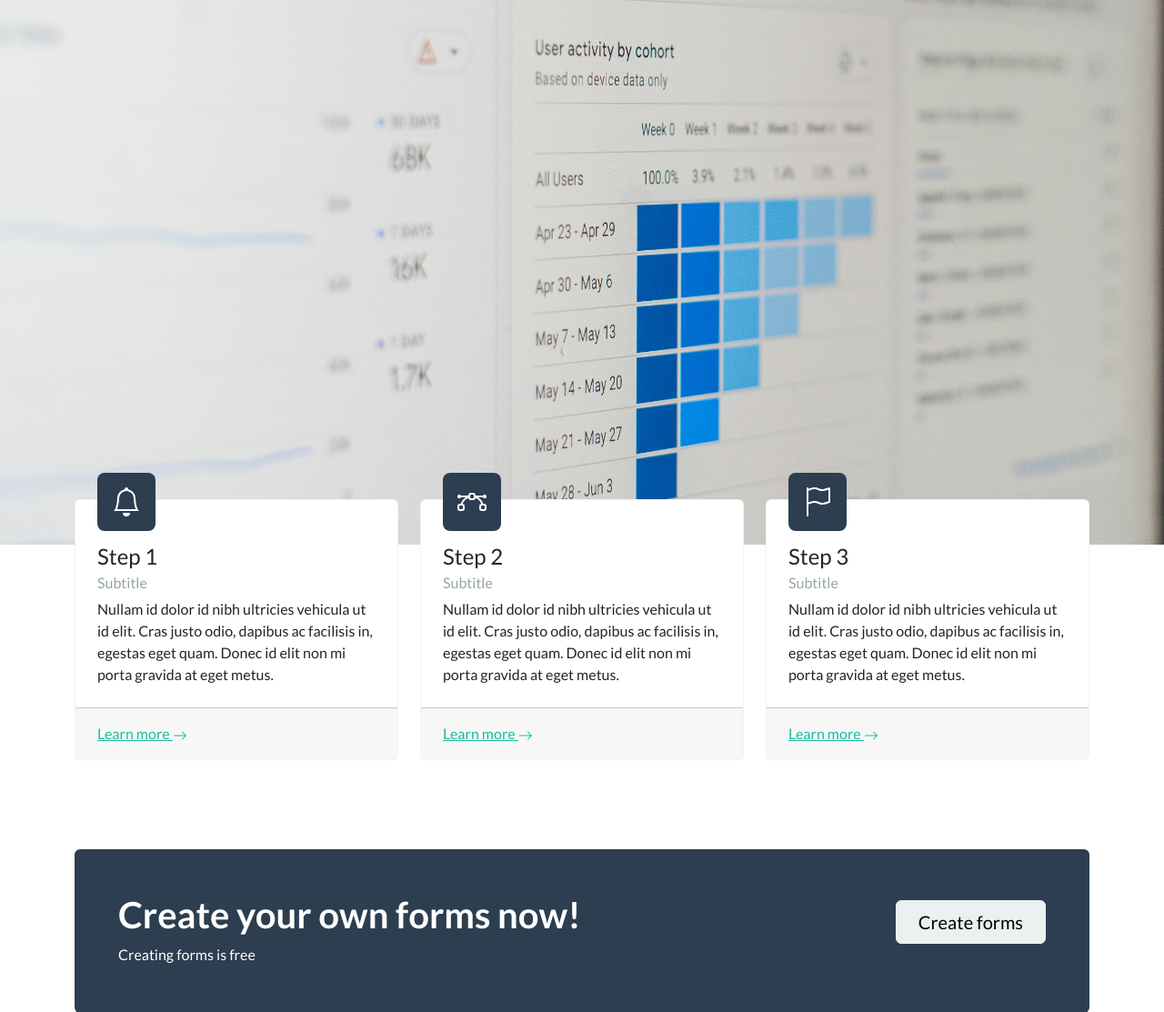
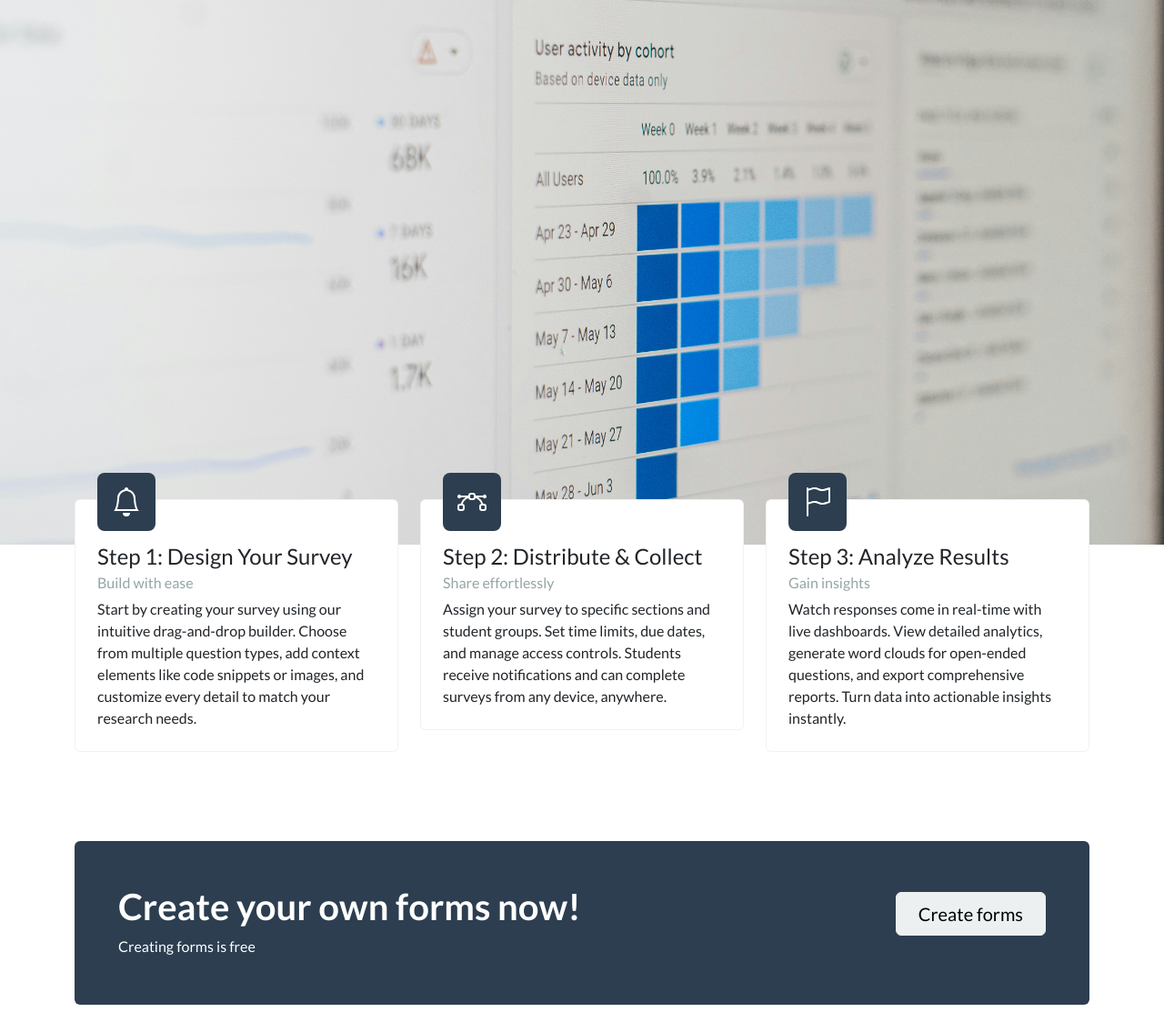
Before and after one commit to CritiasX/Survey-Web-Builder-Django, a Django app: page / in a window 1280 px wide. Shown: the part 1617-2730 px from the top of the page at 91% size. Run offline with Django 5.2, Linux system fonts and the light colour scheme; data comes from the database, SQL or seed files in the repository; both versions use the stored data as it was after the commit; some libraries are stand-ins or nearby versions.

Commit message:
balik text

```diff
--- a/WebSurvey/templates/landingPage.html
+++ b/WebSurvey/templates/landingPage.html
@@ -36,7 +36,7 @@
         <div class="container">
             <div class="text-center p-4 p-lg-5" data-aos="fade-up" data-aos-duration="500" data-aos-delay="200">
                 <p class="fw-bold text-primary mb-2">Welcome to&nbsp;ResponsePro</p>
-                <h1 class="fw-bold mb-4">Transform Feedback into <br>Actionable Strategy.</h1><button class="btn btn-primary fs-5 me-2 px-4 py-2" type="button">Learn more</button>
+                <h1 class="fw-bold mb-4">Transform Feedback into <br>Actionable Strategy.</h1><a class="btn btn-primary fs-5 me-2 px-4 py-2" href="#capabilities">Learn more</a>
             </div>
         </div>
     </section>
@@ -47,14 +47,14 @@
                     <div class="col-md-10 col-xl-8 text-center d-flex d-sm-flex d-md-flex justify-content-center align-items-center justify-content-md-start align-items-md-center justify-content-xl-center mx-auto" data-aos="fade-down">
                         <div data-aos="fade-down">
                             <h1 class="text-uppercase fw-bold mb-0">Start Building Your Survey Now.</h1>
-                            <p class="mb-4"><br>Create tailored surveys in minutes. Whether you need feedback, research insights, or quick responses, our easy-to-use survey builder helps you design, share, and collect results effortlessly.<br><br></p><button class="btn btn-light fs-5 pt-xxl-2 px-4 py-2" type="button">Create survey</button>
+                            <p class="mb-4"><br>Create tailored surveys in minutes. Whether you need feedback, research insights, or quick responses, our easy-to-use survey builder helps you design, share, and collect results effortlessly.<br><br></p><a class="btn btn-light fs-5 pt-xxl-2 px-4 py-2" href="{% url 'survey_create' %}">Create survey</a>
                         </div>
                     </div>
                 </div>
             </div>
         </div>
     </section>
-    <div class="container mb-xxl-5 pb-xxl-5 py-4 py-xl-5">
+    <div class="container mb-xxl-5 pb-xxl-5 py-4 py-xl-5" id="capabilities">
         <div class="row mb-5">
             <div class="col-md-8 col-xl-6 text-center mx-auto" data-aos="fade-up" data-aos-duration="300">
                 <h2>Capabilities</h2>
@@ -108,13 +108,10 @@
                             <div class="bs-icon-lg bs-icon-rounded bs-icon-primary position-absolute d-flex flex-shrink-0 justify-content-center align-items-center mb-3 bs-icon" style="top: -30px;"><svg xmlns="http://www.w3.org/2000/svg" width="1em" height="1em" fill="currentColor" viewBox="0 0 16 16" class="bi bi-bell">
                                     <path d="M8 16a2 2 0 0 0 2-2H6a2 2 0 0 0 2 2M8 1.918l-.797.161A4.002 4.002 0 0 0 4 6c0 .628-.134 2.197-.459 3.742-.16.767-.376 1.566-.663 2.258h10.244c-.287-.692-.502-1.49-.663-2.258C12.134 8.197 12 6.628 12 6a4.002 4.002 0 0 0-3.203-3.92L8 1.917zM14.22 12c.223.447.481.801.78 1H1c.299-.199.557-.553.78-1C2.68 10.2 3 6.88 3 6c0-2.42 1.72-4.44 4.005-4.901a1 1 0 1 1 1.99 0A5.002 5.002 0 0 1 13 6c0 .88.32 4.2 1.22 6"></path>
                                 </svg></div>
-                            <h4 class="card-title">Step 1</h4>
-                            <h6 class="text-muted mb-2 card-subtitle">Subtitle</h6>
-                            <p class="card-text">Nullam id dolor id nibh ultricies vehicula ut id elit. Cras justo odio, dapibus ac facilisis in, egestas eget quam. Donec id elit non mi porta gravida at eget metus.</p>
+                            <h4 class="card-title">Step 1: Design Your Survey</h4>
+                            <h6 class="text-muted mb-2 card-subtitle">Build with ease</h6>
+                            <p class="card-text">Start by creating your survey using our intuitive drag-and-drop builder. Choose from multiple question types, add context elements like code snippets or images, and customize every detail to match your research needs.</p>
                         </div>
-                        <div class="card-footer p-4 py-3"><a href="#">Learn more&nbsp;<svg xmlns="http://www.w3.org/2000/svg" width="1em" height="1em" fill="currentColor" viewBox="0 0 16 16" class="bi bi-arrow-right">
-                                    <path fill-rule="evenodd" d="M1 8a.5.5 0 0 1 .5-.5h11.793l-3.147-3.146a.5.5 0 0 1 .708-.708l4 4a.5.5 0 0 1 0 .708l-4 4a.5.5 0 0 1-.708-.708L13.293 8.5H1.5A.5.5 0 0 1 1 8"></path>
-                                </svg></a></div>
                     </div>
                 </div>
                 <div class="col" data-aos="fade-up" data-aos-duration="400" data-aos-delay="150">
@@ -124,13 +121,10 @@
                                     <path fill-rule="evenodd" d="M0 10.5A1.5 1.5 0 0 1 1.5 9h1A1.5 1.5 0 0 1 4 10.5v1A1.5 1.5 0 0 1 2.5 13h-1A1.5 1.5 0 0 1 0 11.5zm1.5-.5a.5.5 0 0 0-.5.5v1a.5.5 0 0 0 .5.5h1a.5.5 0 0 0 .5-.5v-1a.5.5 0 0 0-.5-.5zm10.5.5A1.5 1.5 0 0 1 13.5 9h1a1.5 1.5 0 0 1 1.5 1.5v1a1.5 1.5 0 0 1-1.5 1.5h-1a1.5 1.5 0 0 1-1.5-1.5zm1.5-.5a.5.5 0 0 0-.5.5v1a.5.5 0 0 0 .5.5h1a.5.5 0 0 0 .5-.5v-1a.5.5 0 0 0-.5-.5zM6 4.5A1.5 1.5 0 0 1 7.5 3h1A1.5 1.5 0 0 1 10 4.5v1A1.5 1.5 0 0 1 8.5 7h-1A1.5 1.5 0 0 1 6 5.5zM7.5 4a.5.5 0 0 0-.5.5v1a.5.5 0 0 0 .5.5h1a.5.5 0 0 0 .5-.5v-1a.5.5 0 0 0-.5-.5z"></path>
                                     <path d="M6 4.5H1.866a1 1 0 1 0 0 1h2.668A6.517 6.517 0 0 0 1.814 9H2.5c.123 0 .244.015.358.043a5.517 5.517 0 0 1 3.185-3.185A1.503 1.503 0 0 1 6 5.5zm3.957 1.358A1.5 1.5 0 0 0 10 5.5v-1h4.134a1 1 0 1 1 0 1h-2.668a6.517 6.517 0 0 1 2.72 3.5H13.5c-.123 0-.243.015-.358.043a5.517 5.517 0 0 0-3.185-3.185z"></path>
                                 </svg></div>
-                            <h4 class="card-title">Step 2</h4>
-                            <h6 class="text-muted mb-2 card-subtitle">Subtitle</h6>
-                            <p class="card-text">Nullam id dolor id nibh ultricies vehicula ut id elit. Cras justo odio, dapibus ac facilisis in, egestas eget quam. Donec id elit non mi porta gravida at eget metus.</p>
+                            <h4 class="card-title">Step 2: Distribute & Collect</h4>
+                            <h6 class="text-muted mb-2 card-subtitle">Share effortlessly</h6>
+                            <p class="card-text">Assign your survey to specific sections and student groups. Set time limits, due dates, and manage access controls. Students receive notifications and can complete surveys from any device, anywhere.</p>
                         </div>
-                        <div class="card-footer p-4 py-3"><a href="#">Learn more&nbsp;<svg xmlns="http://www.w3.org/2000/svg" width="1em" height="1em" fill="currentColor" viewBox="0 0 16 16" class="bi bi-arrow-right">
-                                    <path fill-rule="evenodd" d="M1 8a.5.5 0 0 1 .5-.5h11.793l-3.147-3.146a.5.5 0 0 1 .708-.708l4 4a.5.5 0 0 1 0 .708l-4 4a.5.5 0 0 1-.708-.708L13.293 8.5H1.5A.5.5 0 0 1 1 8"></path>
-                                </svg></a></div>
                     </div>
                 </div>
                 <div class="col" data-aos="fade-up" data-aos-duration="500" data-aos-delay="200">
@@ -139,13 +133,10 @@
                             <div class="bs-icon-lg bs-icon-rounded bs-icon-primary position-absolute d-flex flex-shrink-0 justify-content-center align-items-center mb-3 bs-icon" style="top: -30px;"><svg xmlns="http://www.w3.org/2000/svg" width="1em" height="1em" fill="currentColor" viewBox="0 0 16 16" class="bi bi-flag">
                                     <path d="M14.778.085A.5.5 0 0 1 15 .5V8a.5.5 0 0 1-.314.464L14.5 8l.186.464-.003.001-.006.003-.023.009a12.435 12.435 0 0 1-.397.15c-.264.095-.631.223-1.047.35-.816.252-1.879.523-2.71.523-.847 0-1.548-.28-2.158-.525l-.028-.01C7.68 8.71 7.14 8.5 6.5 8.5c-.7 0-1.638.23-2.437.477A19.626 19.626 0 0 0 3 9.342V15.5a.5.5 0 0 1-1 0V.5a.5.5 0 0 1 1 0v.282c.226-.079.496-.17.79-.26C4.606.272 5.67 0 6.5 0c.84 0 1.524.277 2.121.519l.043.018C9.286.788 9.828 1 10.5 1c.7 0 1.638-.23 2.437-.477a19.587 19.587 0 0 0 1.349-.476l.019-.007.004-.002h.001M14 1.221c-.22.078-.48.167-.766.255-.81.252-1.872.523-2.734.523-.886 0-1.592-.286-2.203-.534l-.008-.003C7.662 1.21 7.139 1 6.5 1c-.669 0-1.606.229-2.415.478A21.294 21.294 0 0 0 3 1.845v6.433c.22-.078.48-.167.766-.255C4.576 7.77 5.638 7.5 6.5 7.5c.847 0 1.548.28 2.158.525l.028.01C9.32 8.29 9.86 8.5 10.5 8.5c.668 0 1.606-.229 2.415-.478A21.317 21.317 0 0 0 14 7.655V1.222z"></path>
                                 </svg></div>
-                            <h4 class="card-title">Step 3</h4>
-                            <h6 class="text-muted mb-2 card-subtitle">Subtitle</h6>
-                            <p class="card-text">Nullam id dolor id nibh ultricies vehicula ut id elit. Cras justo odio, dapibus ac facilisis in, egestas eget quam. Donec id elit non mi porta gravida at eget metus.</p>
+                            <h4 class="card-title">Step 3: Analyze Results</h4>
+                            <h6 class="text-muted mb-2 card-subtitle">Gain insights</h6>
+                            <p class="card-text">Watch responses come in real-time with live dashboards. View detailed analytics, generate word clouds for open-ended questions, and export comprehensive reports. Turn data into actionable insights instantly.</p>
                         </div>
-                        <div class="card-footer p-4 py-3"><a href="#">Learn more&nbsp;<svg xmlns="http://www.w3.org/2000/svg" width="1em" height="1em" fill="currentColor" viewBox="0 0 16 16" class="bi bi-arrow-right">
-                                    <path fill-rule="evenodd" d="M1 8a.5.5 0 0 1 .5-.5h11.793l-3.147-3.146a.5.5 0 0 1 .708-.708l4 4a.5.5 0 0 1 0 .708l-4 4a.5.5 0 0 1-.708-.708L13.293 8.5H1.5A.5.5 0 0 1 1 8"></path>
-                                </svg></a></div>
                     </div>
                 </div>
             </div>
@@ -157,7 +148,7 @@
                         <h2 class="fw-bold mb-2">Create your own forms now!</h2>
                         <p class="mb-0">Creating forms is free</p>
                     </div>
-                    <div class="my-2"><a class="btn btn-light fs-5 px-4 py-2" role="button" href="#">Create forms</a></div>
+                    <div class="my-2"><a class="btn btn-light fs-5 px-4 py-2" role="button" href="{% url 'survey_create' %}">Create forms</a></div>
                 </div>
             </div>
         </section>
```
Also changed, not shown: WebSurvey/templates/student_take_survey.html (+29 -1 lines), WebSurvey/templates/survey_builder.html (+27 -0 lines), db.sqlite3.
